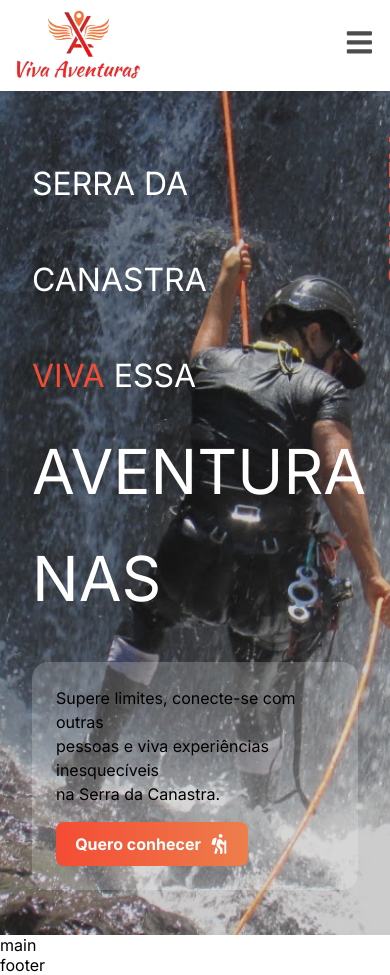
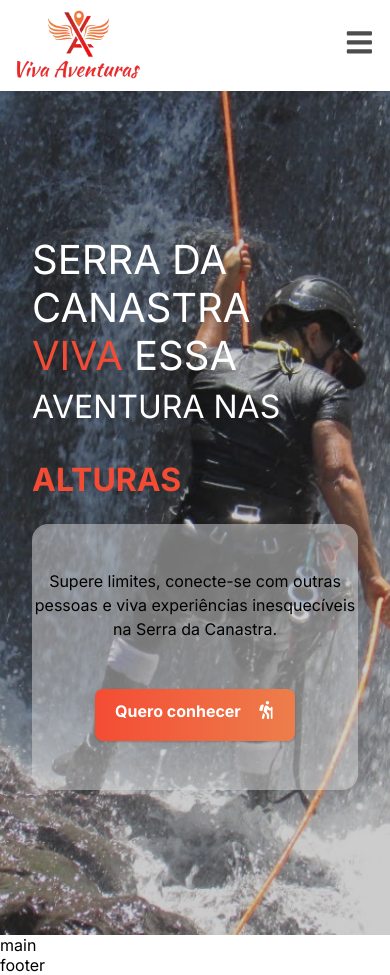
Before and after one commit to lcostaju/Projeto_Final_React, a React (Vite) app in the folder viva_aventuras/: page / in a window 390 px wide. Built offline with nearby package versions, Linux system fonts and the light colour scheme; a web font is replaced by a local one.

Commit message:
Refactor HeroSection styles for improved layout and responsiveness

```diff
--- a/viva_aventuras/src/Componentes/HeroSection/HeroSection.module.css
+++ b/viva_aventuras/src/Componentes/HeroSection/HeroSection.module.css
@@ -7,7 +7,8 @@
 
 .hero {
     position: relative;
-  background-image: url('/capa.jpeg'); /* ajuste o caminho conforme necessário */
+    background-image: url('/capa.jpeg');
+    /* ajuste o caminho conforme necessário */
     background-size: cover;
     background-position: center;
     min-height: 100vh;
@@ -16,7 +17,8 @@
     justify-content: center;
     padding: 2rem 1rem;
     color: #fff;
-  overflow: hidden; /* evita que o ::before transborde */
+    overflow: hidden;
+    /* evita que o ::before transborde */
 }
 
 /* Pseudo-elemento para overlay */
@@ -24,7 +26,8 @@
     content: '';
     position: absolute;
     inset: 0;
-  background-color: rgba(0, 0, 0, 0.2); /* filtro preto suave */
+    background-color: rgba(0, 0, 0, 0.2);
+    /* filtro preto suave */
     z-index: 1;
 }
 
@@ -52,7 +55,8 @@
     font-size: 96px;
     font-style: normal;
     font-weight: 400;
-line-height: 96px; /* 100% */
+    line-height: 96px;
+    /* 100% */
 }
 
 .viva {
@@ -61,18 +65,29 @@ line-height: 96px; /* 100% */
 
 
 .ctaBox {
-  background-color: rgba(255, 255, 255, 0.2);
-  border-radius: 1rem;
-  padding: 1.5rem;
+    background: rgba(217, 217, 217, 0.50);
+    width: 442px;
+    height: 266px;
+    flex-shrink: 0;
+    border-radius: 16px;
+    align-items: center;
+    text-align: center;
+}
+
+.ctaBox>p {
     color: #000;
-  max-width: 340px;
-  font-size: 1rem;
-  line-height: 1.5;
-  text-align: left;
+    text-align: center;
+    font-family: Inter;
+    font-size: 20px;
+    font-style: normal;
+    font-weight: 400;
+    line-height: 28px;
+    margin-top: 45px;
+    /* 140% */
 }
 
 .ctaBtn {
-  margin-top: 1rem;
+    /* margin-top: 1rem;
     display: flex;
     align-items: center;
     gap: 0.5rem;
@@ -83,7 +98,24 @@ line-height: 96px; /* 100% */
     padding: 0.75rem 1.2rem;
     border-radius: 8px;
     font-size: 1rem;
-  cursor: pointer;
+    cursor: pointer; */
+
+    display: inline-flex;
+    height: 52px;
+    padding: 15px 22.245px 16px 69px;
+    justify-content: flex-end;
+    align-items: flex-start;
+    gap: 32px;
+    flex-shrink: 0;
+    border-radius: 8px;
+    border: 0px solid #E5E7EB;
+    background: linear-gradient(90deg, #F44C34 0%, #ED7E4B 100%);
+    box-shadow: 0px 1px 2px 0px rgba(0, 0, 0, 0.10), 0px 1px 3px 0px rgba(0, 0, 0, 0.10);
+    margin-top: 48px;
+    color: #FFF;
+    font-size: 18px;
+    font-weight: 700;
+
 }
 
 .ctaBtn img {
@@ -108,7 +140,7 @@ line-height: 96px; /* 100% */
 
 }
 
-.aventuraNas{
+.aventuraNas {
     color: #FFF;
     font-family: Inter;
     font-size: 62px;
@@ -125,15 +157,45 @@ line-height: 96px;
         gap: 1.5rem;
     }
 
+    .blocoTexto {
+        flex-direction: column;
+        align-items: flex-start;
+    }
+
     .textos h1 {
-    font-size: 2rem;
+        font-size: 40px;
+        line-height: 48px;
+    }
+
+    .aventuraNas {
+        font-size: 32px;
+        line-height: 40px;
     }
 
     .alturas {
-    font-size: 2rem;
+        writing-mode: horizontal-tb;
+        font-size: 32px;
+        line-height: 40px;
+        margin-top: 1rem;
     }
 
     .ctaBox {
         width: 100%;
     }
+
+    .ctaBox > p {
+        font-size: 16px;
+        line-height: 24px;
     }
+
+    .ctaBtn {
+        font-size: 16px;
+        padding: 12px 20px;
+        gap: 16px;
+    }
+
+    .ctaBtn img {
+        width: 18px;
+        height: 18px;
+    }
+}
```
Lines whose indentation alone changed are shown as unchanged.
